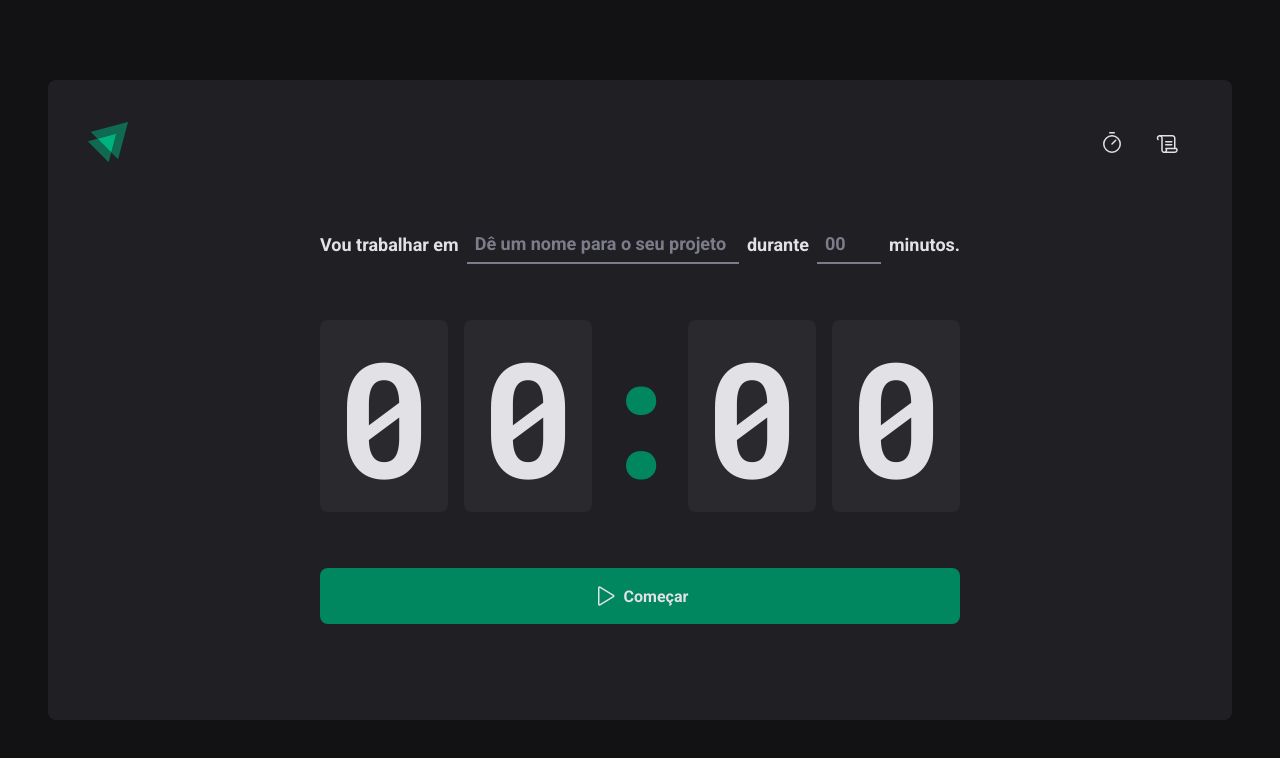
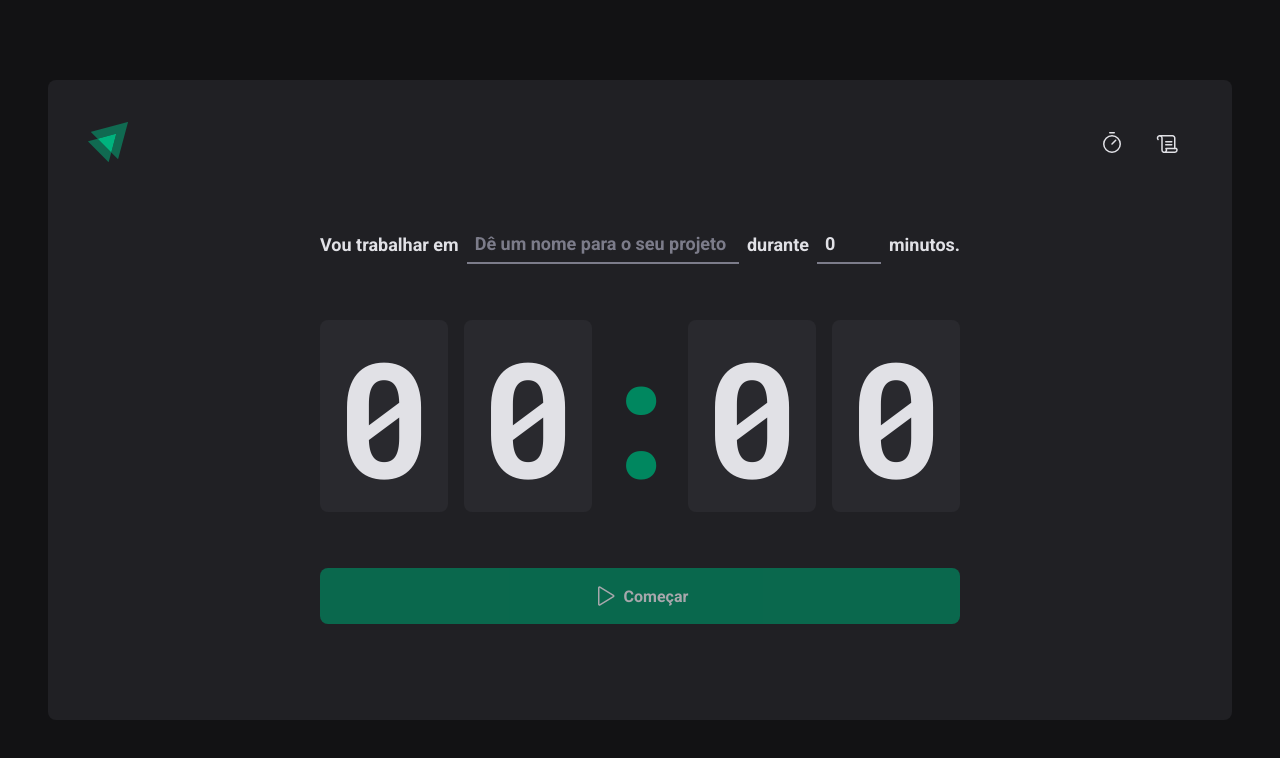
Before and after one commit to taiprogrammer/ignite-timer, a React (Vite) app: page / in a window 1280 px wide. Shown: the top 758 px of the page. Built offline with nearby package versions, Linux system fonts and the light colour scheme.

Commit message:
adding react hook form and zod library to project

```diff
--- a/package.json
+++ b/package.json
@@ -9,11 +9,14 @@
     "preview": "vite preview"
   },
   "dependencies": {
+    "@hookform/resolvers": "^2.9.8",
     "phosphor-react": "^1.4.1",
     "react": "^18.2.0",
     "react-dom": "^18.2.0",
+    "react-hook-form": "^7.37.0",
     "react-router-dom": "^6.4.2",
-    "styled-components": "^5.3.6"
+    "styled-components": "^5.3.6",
+    "zod": "^3.19.1"
   },
   "devDependencies": {
     "@types/react": "^18.0.17",
--- a/src/pages/Home/index.tsx
+++ b/src/pages/Home/index.tsx
@@ -1,4 +1,8 @@
+import * as zod from "zod";
+import { useForm } from "react-hook-form";
 import { Play } from "phosphor-react";
+import { zodResolver } from "@hookform/resolvers/zod";
+
 import {
   HomeContainer,
   FormContainer,
@@ -9,17 +13,47 @@
   MinutesAmountInput,
 } from "./styles";
 
+const newCycleFormSchema = zod.object({
+  task: zod.string().min(1, "Informe a tarefa."),
+  minutesAmount: zod
+    .number()
+    .min(5, "O ciclo precisa ser de no mínimo 5 minutos")
+    .max(60, "O ciclo precisa ser de no máximo 5 minutos"),
+});
+
+type NewCycleFormData = zod.infer<typeof newCycleFormSchema>;
+
 export function Home() {
+  //formState, formState.errors
+  const { register, handleSubmit, watch, reset } = useForm<NewCycleFormData>({
+    resolver: zodResolver(newCycleFormSchema),
+    defaultValues: {
+      task: "",
+      minutesAmount: 0,
+    },
+  });
+
+  function handleCreateNewCycle(data: NewCycleFormData) {
+    console.log(data);
+    reset();
+  }
+
+  const task = watch("task");
+  const minutesAmount = watch("minutesAmount");
+
+  const disabledWhen = !task || !minutesAmount;
+
   return (
     <HomeContainer>
-      <form action="">
+      <form action="" onSubmit={handleSubmit(handleCreateNewCycle)}>
         <FormContainer>
           <label htmlFor="task">Vou trabalhar em</label>
           <TaskInput
+            id="task"
             type="text"
-            id="task"
             list="task-suggestions"
             placeholder="Dê um nome para o seu projeto"
+            {...register("task")}
           />
           <datalist id="task-suggestions">
             <option value="Projeto 1" />
@@ -33,6 +67,7 @@
             step={5}
             min={5}
             max={60}
+            {...register("minutesAmount", { valueAsNumber: true })}
           />
           <span>minutos.</span>
         </FormContainer>
@@ -45,7 +80,7 @@
           <span>0</span>
         </CountdownContainer>
 
-        <StartCountdownButton>
+        <StartCountdownButton disabled={disabledWhen}>
           <Play size={24} />
           Começar
         </StartCountdownButton>
```
Also changed, not shown: 1 other file (tests, documents, lock files or other folders).
